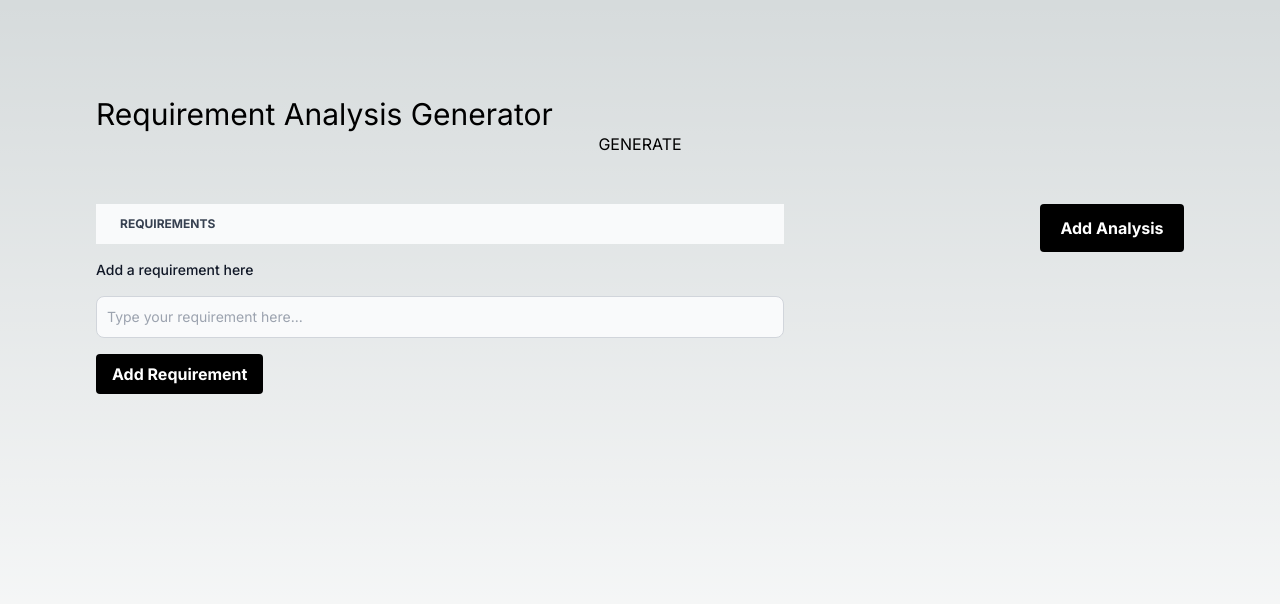
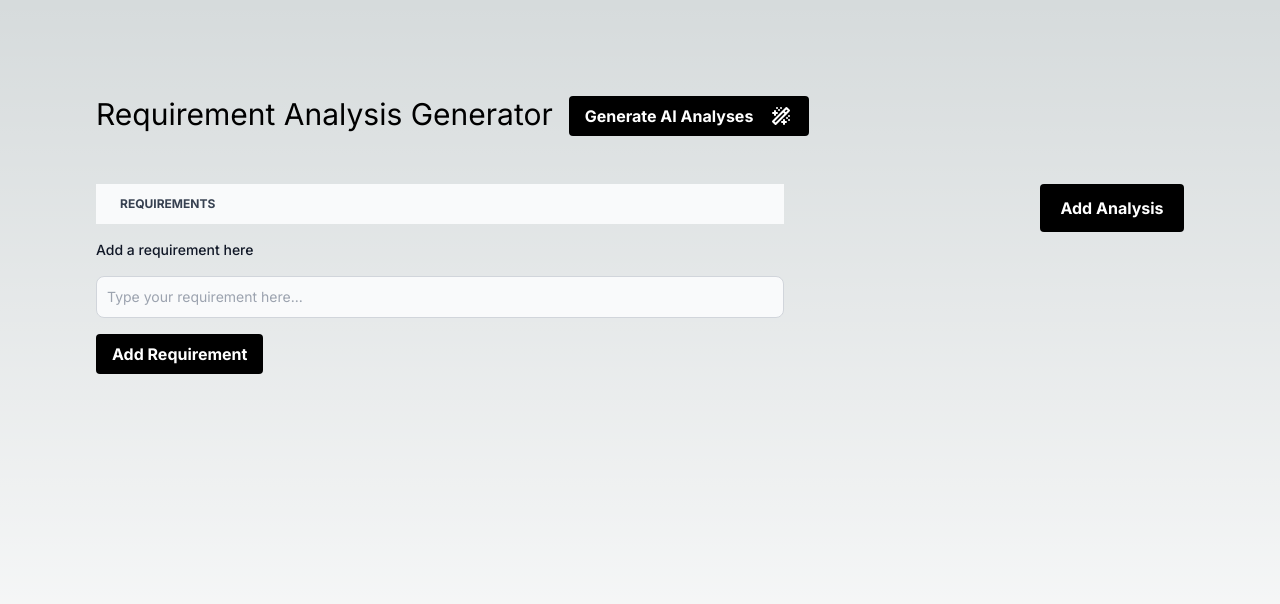
Before and after one commit to jason-maier/Vultron-Project-2, a Next.js app: page / in a window 1280 px wide. Shown: the top 604 px of the page. Built offline with nearby package versions, Linux system fonts and the light colour scheme.

Commit message:
Add Generate Button

```diff
--- a/app/page.tsx
+++ b/app/page.tsx
@@ -77,8 +77,32 @@ export default function Home() {
 
   return (
     <main className="flex min-h-screen flex-col p-24">
-      <h1 className="text-3xl">Requirement Analysis Generator</h1>
-      <button onClick={generateAnalysis}>GENERATE</button>
+      <div className="flex flex-row">
+        <h1 className="text-3xl">Requirement Analysis Generator</h1>
+        <button
+          className="bg-black text-white font-bold ml-4 py-2 px-4 rounded flex flex-row"
+          onClick={generateAnalysis}
+        >
+          Generate AI Analyses
+          <svg
+            className="w-6 h-6 text-white ml-4"
+            aria-hidden="true"
+            xmlns="http://www.w3.org/2000/svg"
+            width="24"
+            height="24"
+            fill="none"
+            viewBox="0 0 24 24"
+          >
+            <path
+              stroke="currentColor"
+              stroke-linecap="round"
+              stroke-linejoin="round"
+              stroke-width="2"
+              d="M16.872 9.687 20 6.56 17.44 4 4 17.44 6.56 20 16.873 9.687Zm0 0-2.56-2.56M6 7v2m0 0v2m0-2H4m2 0h2m7 7v2m0 0v2m0-2h-2m2 0h2M8 4h.01v.01H8V4Zm2 2h.01v.01H10V6Zm2-2h.01v.01H12V4Zm8 8h.01v.01H20V12Zm-2 2h.01v.01H18V14Zm2 2h.01v.01H20V16Z"
+            />
+          </svg>
+        </button>
+      </div>
       <div className="flex flex-row overflow-x-auto">
         <RequirementsTable
           requirements={requirements}
```
